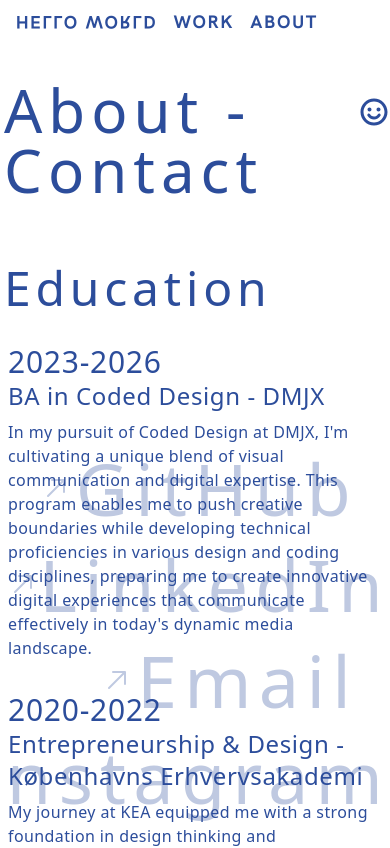
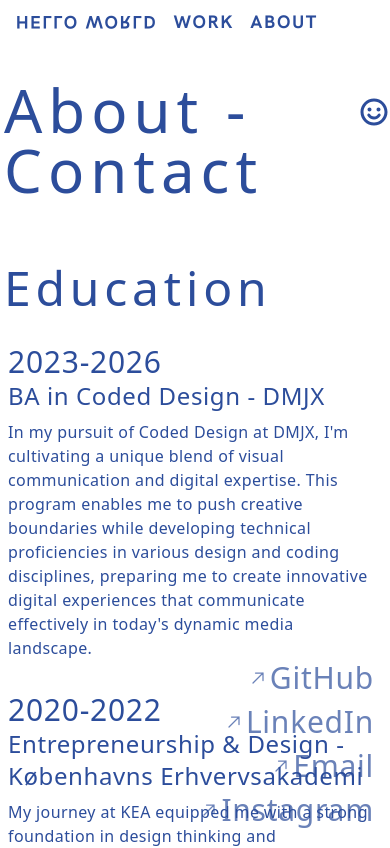
Before and after one commit to SineMunchs/Portfolooo, a Vue app: page /#/about in a window 390 px wide. Shown: the top 848 px of the page. Built offline with nearby package versions, Linux system fonts and the light colour scheme; the HTML template or start-up script is replaced by a standard one.

Commit message:
fix: optimize AboutView.vue for mobile layout and enhance scrolling experience

```diff
--- a/src/views/AboutView.vue
+++ b/src/views/AboutView.vue
@@ -90,8 +90,61 @@
       <div class="pb-64 md:pb-80 lg:pb-96"></div>
     </div>
 
-    <!-- Overlay Links in Bottom Right -->
-    <div class="fixed right-0 bottom-0 w-full h-3/4 z-10 flex flex-col justify-end items-end p-8">
+    <!-- Overlay Links in Bottom Right - Mobile-optimized version but still vertical -->
+    <div class="fixed right-0 bottom-0 w-full h-auto z-10 flex flex-col justify-end items-end p-4 md:p-8">
+      <!-- Mobile link container - vertical layout but with smaller text -->
+      <div class="flex flex-col items-end md:hidden">
+        <!-- GIT -->
+        <a href="https://github.com/SineMunchs"
+          target="_blank"
+          class="mb-2 group transition-opacity duration-300 opacity-70 hover:opacity-100">
+          <div class="flex items-center">
+            <img src="/images/arrow.svg"
+              alt="GitHub Arrow"
+              class="h-5 w-6" />
+            <span class="text-3xl tracking-wide text-blå group-hover:underline font-normal">GitHub</span>
+          </div>
+        </a>
+
+        <!-- LINKEDIN -->
+        <a href="https://www.linkedin.com/in/sine-munch-b992461b8/"
+          target="_blank"
+          class="mb-2 group transition-opacity duration-300 opacity-70 hover:opacity-100">
+          <div class="flex items-center">
+            <img src="/images/arrow.svg"
+              alt="LinkedIn Arrow"
+              class="h-5 w-6" />
+            <span class="text-3xl tracking-wide text-blå group-hover:underline">LinkedIn</span>
+          </div>
+        </a>
+
+        <!-- EMAIL -->
+        <div @click="copyEmailToClipboard"
+            class="mb-2 group transition-opacity duration-300 opacity-70 hover:opacity-100 cursor-pointer relative">
+          <div class="flex items-center">
+            <img src="/images/arrow.svg"
+              alt="Email Arrow"
+              class="h-5 w-6" />
+            <span class="text-3xl tracking-wide text-blå group-hover:underline">Email</span>
+          </div>
+          <span v-if="copySuccess" class="absolute top-full right-0 text-sm text-blå mt-1">Email copied!</span>
+        </div>
+
+        <!-- INSTAGRAM -->
+        <a href="https://www.instagram.com/codedstuff/"
+          target="_blank"
+          class="group transition-opacity duration-300 opacity-70 hover:opacity-100">
+          <div class="flex items-center">
+            <img src="/images/arrow.svg"
+              alt="Instagram Arrow"
+              class="h-5 w-6" />
+            <span class="text-3xl tracking-wide text-blå group-hover:underline">Instagram</span>
+          </div>
+        </a>
+      </div>
+
+      <!-- Desktop version (hidden on mobile) -->
+      <div class="hidden md:flex md:flex-col">
         <!-- GIT -->
         <a href="https://github.com/SineMunchs"
            target="_blank"
@@ -99,8 +152,8 @@
           <div class="flex items-center">
             <img src="/images/arrow.svg"
                  alt="GitHub Arrow"
-               class="h-8 w-10 md:h-10 md:w-12 lg:h-12 lg:w-16" />
-          <span class="text-7xl md:text-8xl lg:text-9xl tracking-widest text-blå group-hover:underline font-normal">GitHub</span>
+                 class="h-10 w-12 lg:h-12 lg:w-16" />
+            <span class="text-7xl lg:text-9xl tracking-widest text-blå group-hover:underline font-normal">GitHub</span>
           </div>
         </a>
 
@@ -111,8 +164,8 @@
           <div class="flex items-center">
             <img src="/images/arrow.svg"
                  alt="LinkedIn Arrow"
-               class="h-8 w-10 md:h-10 md:w-12 lg:h-12 lg:w-16" />
-          <span class="text-7xl md:text-8xl lg:text-9xl tracking-widest text-blå group-hover:underline">LinkedIn</span>
+                 class="h-10 w-12 lg:h-12 lg:w-16" />
+            <span class="text-7xl lg:text-9xl tracking-widest text-blå group-hover:underline">LinkedIn</span>
           </div>
         </a>
 
@@ -122,8 +175,8 @@
           <div class="flex items-center">
             <img src="/images/arrow.svg"
                  alt="Email Arrow"
-               class="h-8 w-10 md:h-10 md:w-12 lg:h-12 lg:w-16" />
-          <span class="text-7xl md:text-8xl lg:text-9xl tracking-widest text-blå group-hover:underline">Email</span>
+                 class="h-10 w-12 lg:h-12 lg:w-16" />
+            <span class="text-7xl lg:text-9xl tracking-widest text-blå group-hover:underline">Email</span>
           </div>
           <span v-if="copySuccess" class="absolute top-full right-0 text-lg md:text-xl text-blå mt-1">Email copied!</span>
         </div>
@@ -135,10 +188,11 @@
           <div class="flex items-center">
             <img src="/images/arrow.svg"
                  alt="Instagram Arrow"
-               class="h-8 w-10 md:h-10 md:w-12 lg:h-12 lg:w-16" />
-          <span class="text-7xl md:text-8xl lg:text-9xl tracking-widest text-blå group-hover:underline">Instagram</span>
+                 class="h-10 w-12 lg:h-12 lg:w-16" />
+            <span class="text-7xl lg:text-9xl tracking-widest text-blå group-hover:underline">Instagram</span>
           </div>
         </a>
+      </div>
     </div>
   </div>
 </template>
@@ -207,4 +261,14 @@ export default {
 .content-container:has(+ div a:hover) {
   filter: blur(1px);
 }
+
+/* Add smoother scrolling for mobile */
+.overflow-x-auto {
+  -webkit-overflow-scrolling: touch;
+  scrollbar-width: none; /* Firefox */
+}
+
+.overflow-x-auto::-webkit-scrollbar {
+  display: none; /* Chrome, Safari and Opera */
+}
 </style>
```
Lines whose indentation alone changed are shown as unchanged.
